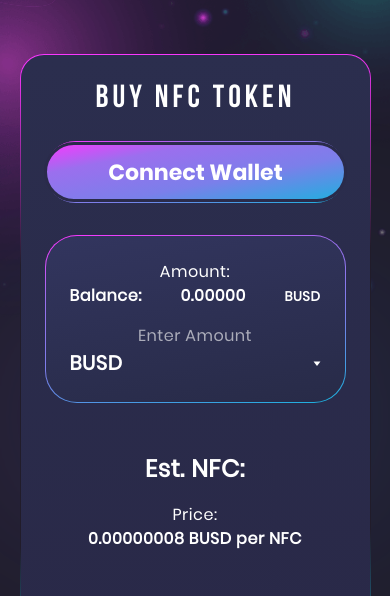
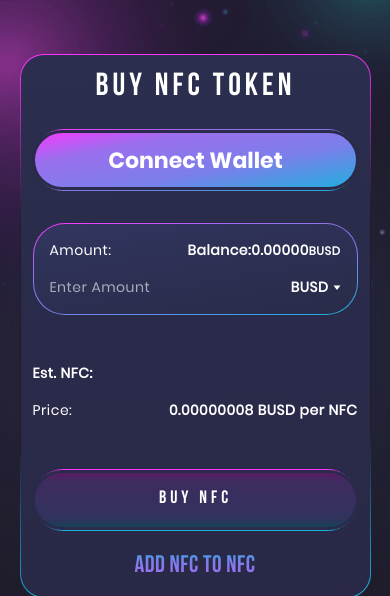
Before and after one commit to juvelist/nfc, a website: page index.html in a window 390 px wide. Shown: the part 498-1094 px from the top of the page. Drawn offline with Linux system fonts and the light colour scheme.

Commit message:
buy nfc UI

```diff
--- a/sass/_style.scss
+++ b/sass/_style.scss
@@ -37,9 +37,13 @@ main {
   padding: 32px;
   background: linear-gradient(177deg, rgb(43, 46, 78) 1%, rgb(41, 40, 71) 99%) padding-box, linear-gradient(177deg, $gradientColor1 1%, #211c2a 30%, #211c2a 70%, $gradientColor4 99%) border-box;
   border: 1px solid transparent;
+  @media only screen and (max-width: 767px) {
+    border-radius: 24px;
+    padding: 24px;
+  }
   @media only screen and (max-width: 480px) {
     border-radius: 24px;
-    padding: 24px;
+    padding: 12px;
   }
 }
 
@@ -395,6 +399,9 @@ main {
     border-radius: 32px;
     margin-bottom: 48px;
     padding: 24px;
+    @media only screen and (max-width: 480px) {
+      padding: 16px;
+    }
     &_enter {
       opacity: .6;
     }
@@ -437,7 +444,10 @@ main {
     display: flex;
     justify-content: space-between;
     @media only screen and (max-width: 480px) {
-      flex-direction: column;
+      & > div,
+      & > p {
+        font-size: 14px;
+      }
     }
     &:not(:last-child) {
       margin-bottom: 16px;
@@ -464,7 +474,9 @@ main {
     display: flex;
     justify-content: space-between;
     @media only screen and (max-width: 480px) {
-      flex-direction: column;
+      & > p {
+        font-size: 14px;
+      }
     }
     &:not(:last-child) {
       margin-bottom: 16px;
@@ -736,9 +748,6 @@ main {
         @media only screen and (max-width: 1024px) {
           transform: translateX(55%);
         }
-        @media only screen and (max-width: 992px) {
-          transform: translateX(70%);
-        }
         @media only screen and (max-width: 767px) {
           margin-left: 40px;
         }
@@ -964,14 +973,15 @@ main {
   }
   &__img-card {
     height: 427px;
-    transform: translateY(33px);
+    transform: translateY(34px);
     width: 425px;
     @media only screen and (max-width: 768px) {
       height: 214px;
+      transform: translateY(25px);
       width: 213px;
     }
     @media only screen and (max-width: 480px) {
-      transform: translateY(25px);
+      transform: translateY(13px);
     }
   }
 }
```
Also changed, not shown: css/app.css.
